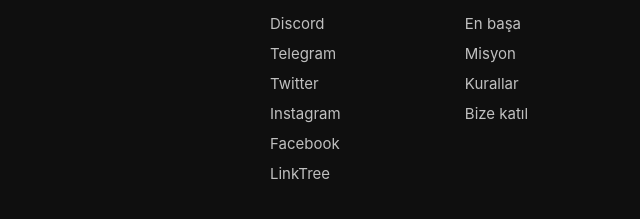
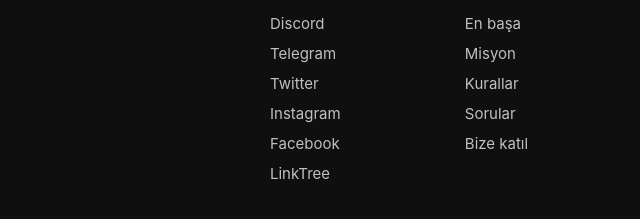
Before and after one commit to ghostakademi/ghostakademixyz_static, a plain HTML site: page index.html in a window 1280 px wide. Shown: the part 4190-4409 px from the top of the page, 640-1280 px from the left. Drawn offline with nearby package versions, Linux system fonts and the light colour scheme; a script that the page names is missing.

Commit message:
alt link

```diff
--- a/index.html
+++ b/index.html
@@ -597,6 +597,7 @@
                             <a href="index.html#" aria-current="page" class="footer-link w--current">En başa</a>
                             <a href="index.html#mission" class="footer-link">Misyon</a>
                             <a href="index.html#About" class="footer-link">Kurallar</a>
+                            <a href="index.html#FAQs" class="footer-link">Sorular</a>
                             <a href="index.html#joinus" class="footer-link">Bize katıl</a>
                         </div>
                     </div>
```
